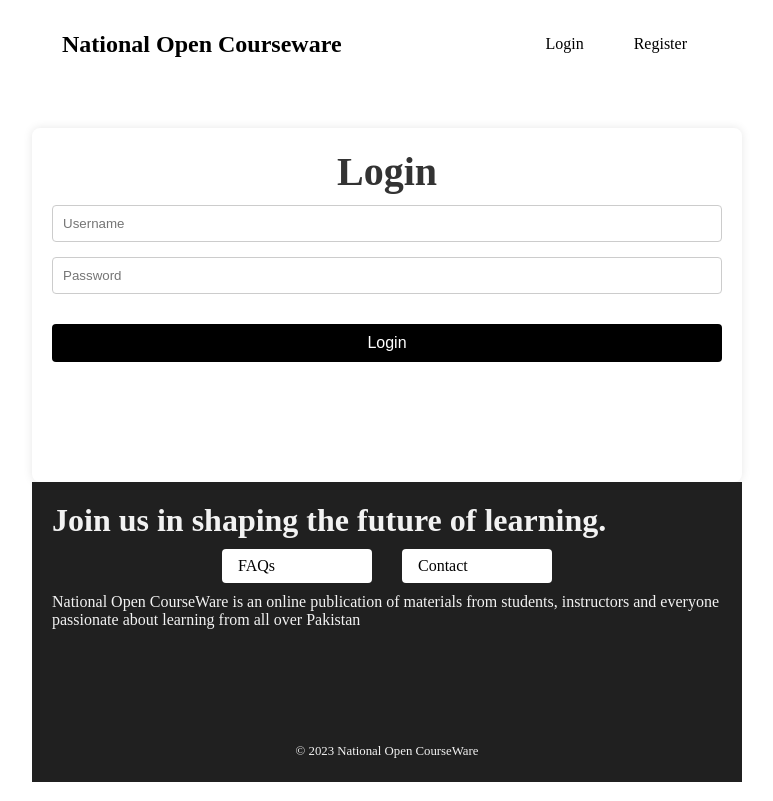
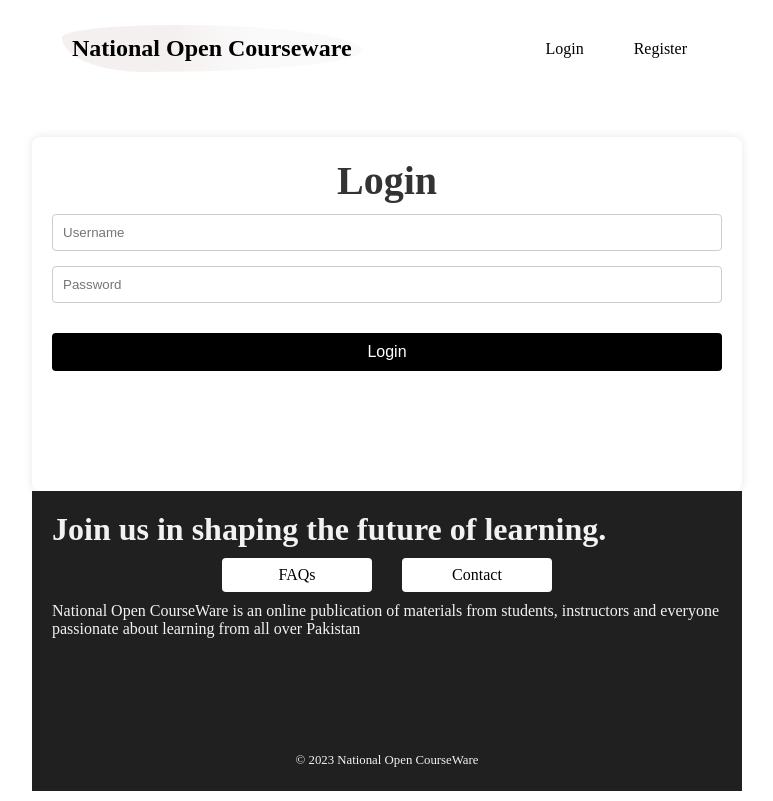
Before and after one commit to tayyibgondal/National_Open_Courseware, a React (Create React App) app in the folder client/: page / in a window 1280 px wide. Shown: the whole page, without its empty margins (253-1026 px from the left). Built offline with nearby package versions, Linux system fonts and the light colour scheme.

Commit message:
Fix bugs in global styles

```diff
--- a/client/src/App.css
+++ b/client/src/App.css
@@ -38,6 +38,11 @@ header nav {
 header > a {
   font-weight: bold;
   font-size: 1.5rem;
+  display: inline-block;
+  background: linear-gradient(90deg, rgba(147, 97, 97, 0.094) 38%, rgba(191, 182, 182, 0.075) 62%);
+  color: black;
+  border-radius: 38% 62% 73% 27% / 26% 55% 45% 74%;
+  padding: 10px;
 }
 
 /* ========= BLOGS ========== */
@@ -461,9 +466,6 @@ div.book .summary {
   margin-top: 20px;
 }
 
-.tutor h2 {
-  color: #333;
-}
 
 .response {
   background-color: #fff;
--- a/client/src/Footer.css
+++ b/client/src/Footer.css
@@ -38,6 +38,7 @@
     border-radius: 4px;
     font-size: 1rem;
     transition: background-color 0.3s ease;
+    text-align: center;
 width: 150px;
 }
 
```
